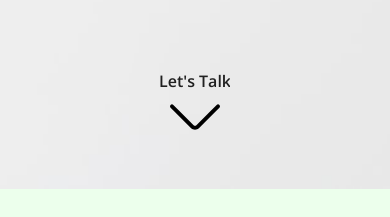
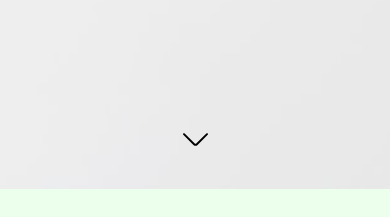
Before and after one commit to niftytyro/udasitharani.dev, a React (Create React App) app: page / in a window 390 px wide. Shown: the part 655-872 px from the top of the page. Built offline with nearby package versions, Linux system fonts and the light colour scheme.

Commit message:
fixed next button mobile styling issue

```diff
--- a/src/Components/AboutMe/AboutMe.module.css
+++ b/src/Components/AboutMe/AboutMe.module.css
@@ -36,7 +36,7 @@
 
 @media (max-width: 900px) {
   .aboutMe {
-    padding: 15px;
+    padding: 0 15px;
   }
   .aboutMe .aboutHeader {
     font-size: 1rem;
--- a/src/Components/ContactButton/ContactButton.js
+++ b/src/Components/ContactButton/ContactButton.js
@@ -2,10 +2,10 @@ import React from "react";
 import DownArrow from "../../static/down-arrow.svg";
 import styles from "./ContactButton.module.css";
 
-function ContactButton({ text, handleClick }) {
+function ContactButton({ text, handleClick, classname = styles.text }) {
   return (
     <div onClick={handleClick} className={styles.button}>
-      <div className={styles.text}>{text}</div>
+      <div className={classname}>{text}</div>
       <img src={DownArrow} alt="Let's Talk" />
     </div>
   );
--- a/src/Components/ContactButton/ContactButton.module.css
+++ b/src/Components/ContactButton/ContactButton.module.css
@@ -29,3 +29,20 @@
   width: max-content;
   font-weight: 600;
 }
+
+@media (max-width: 900px) {
+  .button {
+    height: 40px;
+    width: 40px;
+    top: 95%;
+  }
+  .button img {
+    height: 25px;
+    width: 25px;
+  }
+  .text {
+    width: max-content;
+    font-weight: 500;
+    display: none;
+  }
+}
```
